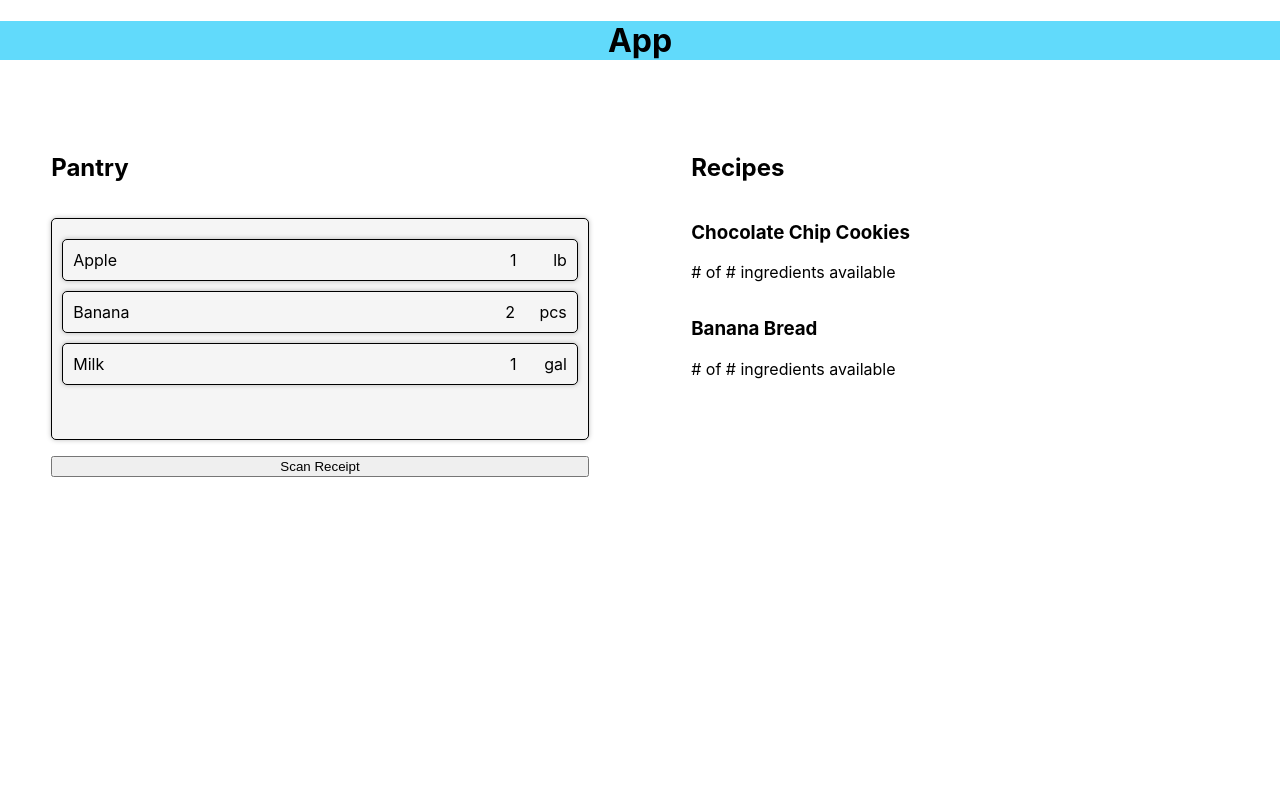
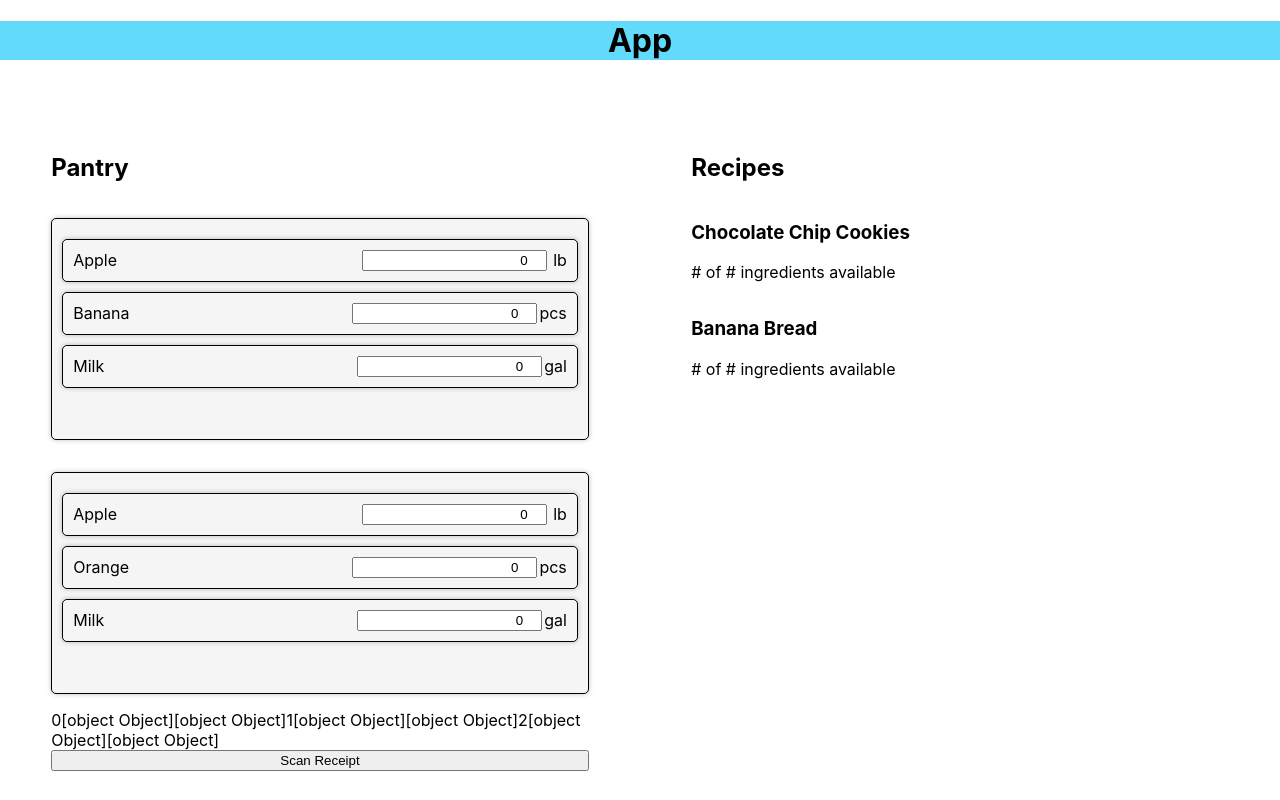
Before and after one commit to TippyRegent583/DigitalPantry, a React (Create React App) app in the folder digital-pantry/: page / in a window 1280 px wide. Shown: the top 800 px of the page. Built offline with nearby package versions, Linux system fonts and the light colour scheme.

Commit message:
Working on combining lists

```diff
--- a/digital-pantry/src/App.js
+++ b/digital-pantry/src/App.js
@@ -1,7 +1,7 @@
 import logo from './logo.svg';
 import './App.css';
 import UploadAndDisplayImage from './UploadAndDisplayImage';
-import React, { useEffect, useState } from "react";
+import React, { useEffect, useState, useMemo } from "react";
 import Popup from 'reactjs-popup';
 import 'reactjs-popup/dist/index.css';
 import Button from '@material-ui/core/Button';
@@ -29,24 +29,179 @@ function MUIComponent() {
 }
 
 
+//function mergeMapsWithCounts(map1, map2) {
+const CombinedList = ({ map1, map2 }) => {
+  const mergedMap = new Map();
+
+  for (const [key, count] of Object.entries(map1)) {
+    mergedMap.set(key, count);
+  }
+
+  for (const [key, count] of Object.entries(map2)) {
+    if (mergedMap.has(key)) {
+      mergedMap.set(key, mergedMap.get(key) + count);
+    } else {
+      mergedMap.set(key, count);
+    }
+  }
+
+  return mergedMap;
+}
 
 
 
+/*
+const CombinedList = ({ items, otherItems }) => {
+  const [updatedItems, setUpdatedItems] = useState(items);
+
+  const updateCounts = (items, otherItems) => {
+    // Create a new list with the updated counts.
+    const newItems = items.map((item) => {
+      const otherItem = otherItems.find((otherItem) => otherItem.name === item.name);
+      if (otherItem) {
+        // Update the count of the existing ingredient.
+        item.count += otherItem.count;
+      } else {
+        // Add the new ingredient to the list.
+        item = otherItem;
+      }
+      return item;
+    });
+
+    // Return the new list.
+    return newItems;
+  };
+
+  useEffect(() => {
+    // Update the counts when the component mounts.
+    const newItems = updateCounts(items, otherItems);
+    setUpdatedItems(newItems);
+  }, [items, otherItems]);
+
+}
+*/
+
+
+/*
+const ItemList = ({ items }) => {
+  const [counts, setCounts] = useState(() => {
+    const initialCounts = {};
+    for (const item of items) {
+      initialCounts[item.name] = 0;
+    }
+    return initialCounts;
+  });
+
+  const handleCountChange = (name, value) => {
+    const updatedCounts = { ...counts };
+    updatedCounts[name] = value;
+    setCounts(updatedCounts);
+  };
+
+  return (
+    <ul>
+      {items.map((item) => {
+        const count = useMemo(() => counts[item.name], [counts, item.name]);
+
+        return (
+          <li key={item.name}>
+            <span className="name">{item.name}</span>
+            <input
+              type="number"
+              className="count"
+              value={count}
+              onChange={(e) => handleCountChange(item.name, e.target.value)}
+            />
+            <span className="unit">{item.unit}</span>
+          </li>
+        );
+      })}
+    </ul>
+  );
+};
+*/
 
 const ItemList = ({ items }) => {
+  const [counts, setCounts] = useState(() => {
+    const initialCounts = {};
+    for (const item of items) {
+      initialCounts[item.name] = 0;
+    }
+    return initialCounts;
+  });
+
+  const handleCountChange = (name, value) => {
+    const updatedCounts = { ...counts };
+    updatedCounts[name] = value;
+    setCounts(updatedCounts);
+  };
+
+  const countsMap = useMemo(() => {
+    const countsMap = {};
+    for (const item of items) {
+      countsMap[item.name] = counts[item.name];
+    }
+    return countsMap;
+  }, [counts]);
+
+  return (
+    <ul>
+      {items.map((item) => {
+        const count = countsMap[item.name];
+
+        return (
+          <li key={item.name}>
+            <span className="name">{item.name}</span>
+            <input
+              type="number"
+              className="count"
+              value={count}
+              onChange={(e) => handleCountChange(item.name, e.target.value)}
+            />
+            <span className="unit">{item.unit}</span>
+          </li>
+        );
+      })}
+    </ul>
+  );
+};
+
+/*
+const ItemList = ({ items }) => {
   console.log(":D")
+
+  const [count, setCount] = useState('');
+
+  const [itemCounts, setItemCounts] = useState(
+    items.reduce((acc, item) => {
+      acc[item.name] = '';
+      return acc;
+    }, {})
+  );
+
+
   return (
     <ul>
       {items.map((item) => (
+
         <li key={item.name}>
           <span className="name">{item.name}</span>
-          <span className="count">{item.quantity}</span>
+          <input
+            type="number"
+            className="count"
+            value={count}
+            id={item.name}
+
+            onChange={(e) => setCount(e.target.value)}
+
+          />
           <span className="unit">{item.unit}</span>
         </li>
       ))}
     </ul>
   );
 };
+*/
 
 const RecipeBox = ({ recipe }) => {
   const [isOpen, setIsOpen] = React.useState(false);
@@ -73,6 +228,12 @@ const App = () => {
     { name: "Milk", quantity: 1, unit: "gal" },
   ];
 
+  const items2 = [
+    { name: "Apple", quantity: 1, unit: "lb" },
+    { name: "Orange", quantity: 2, unit: "pcs" },
+    { name: "Milk", quantity: 4, unit: "gal" },
+  ];
+
   const recipes = [
     {
       name: "Chocolate Chip Cookies",
@@ -96,6 +257,9 @@ const App = () => {
         <div className="left-side">
           <h2>Pantry</h2>
           <ItemList items={items} />
+          <ItemList items={items2} />
+          {/*<CombinedList items={items} items2={items2}/>*/}
+          <CombinedList map1={items} map2={items2} />
           <PopupBox />
 
         </div>
```
